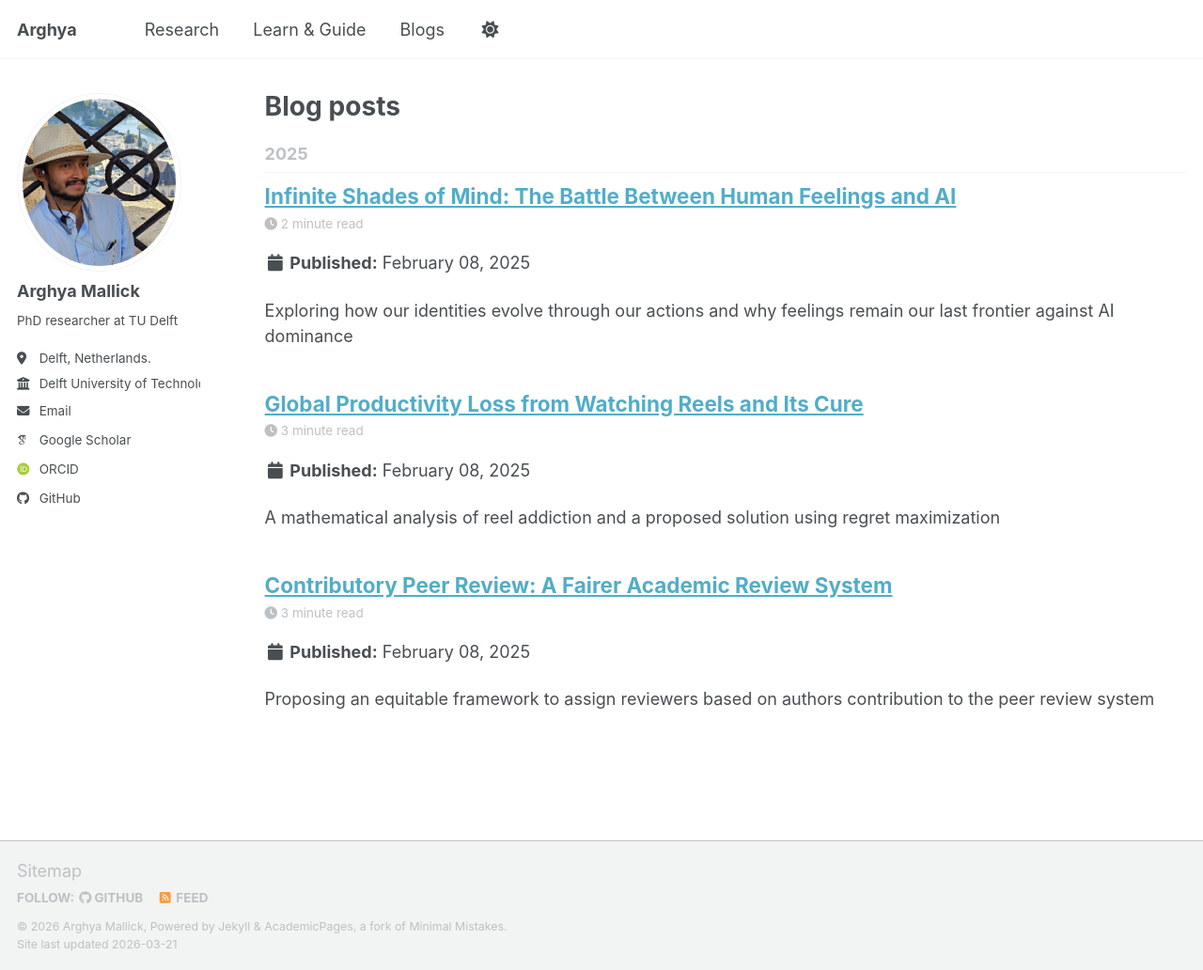
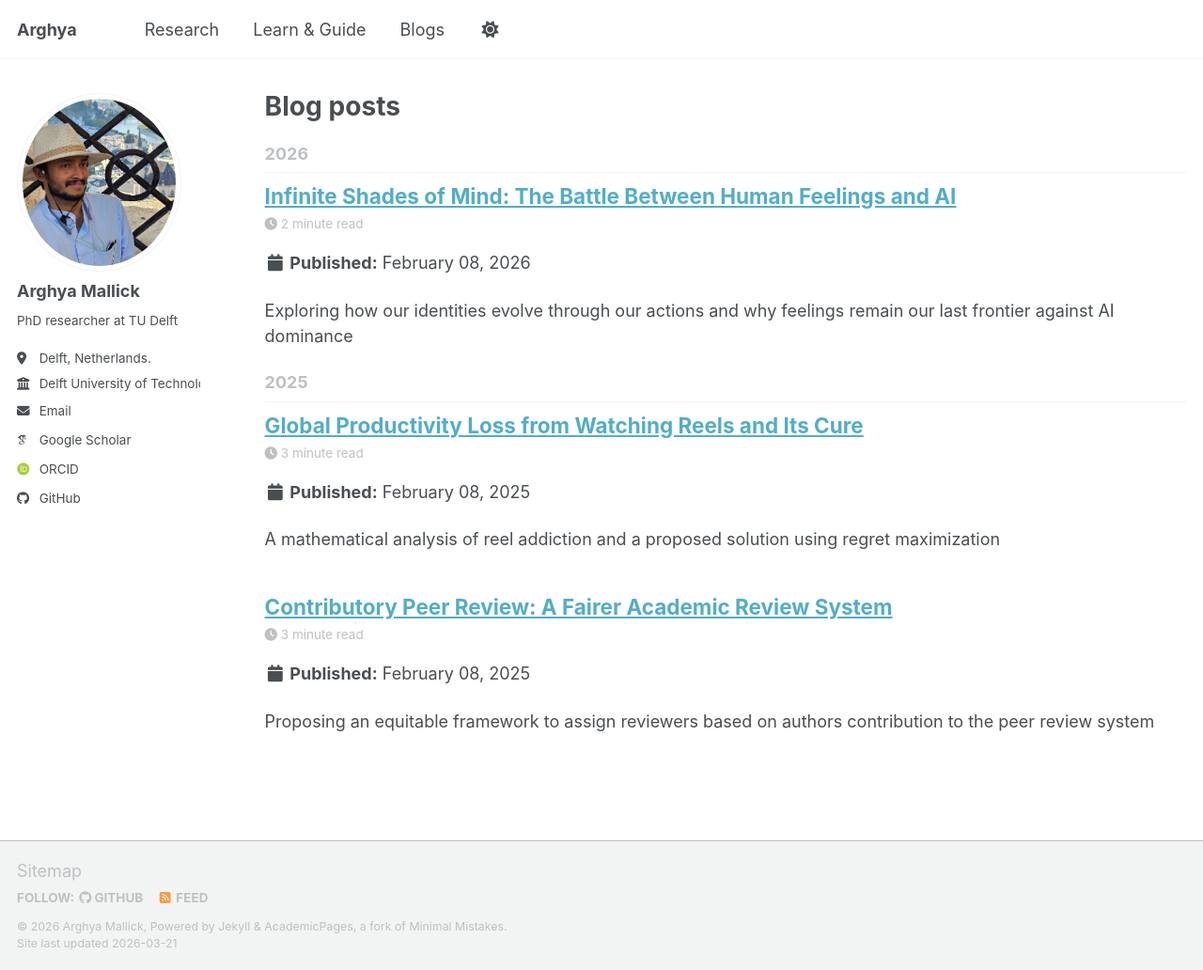
Before and after one commit to amallick-tudelft/amallick-tudelft.github.io, a Jekyll site: the page built from _pages/year-archive.html, in a window 1280 px wide and 1032 px high. Shown: the whole window at 94% size. Built offline with Jekyll 4.4.1, drawn with Linux system fonts in a browser that asks for light colours; some web fonts are replaced; a script bundle is joined from its source files by our own code; library files that are not in the unit come from our copies.

Commit message:
Update date and permalink for infinite shades post

````diff
--- a/_posts/2025-02-08-infinite-shades-of-mind.md
+++ b/_posts/2025-02-08-infinite-shades-of-mind.md
@@ -1,7 +1,7 @@
 ---
 title: 'Infinite Shades of Mind: The Battle Between Human Feelings and AI'
-date: 2025-02-08
-permalink: /posts/2025/02/infinite-shades-of-mind/
+date: 2026-02-08
+permalink: /posts/2026/02/infinite-shades-of-mind/
 tags:
   - philosophy
   - artificial-intelligence
@@ -52,6 +52,6 @@ The unfortunate thing is that no one came up with another powerful model that ca
 
 **Citation:**
 ```
-Mallick, A. (2025). Infinite Shades of Mind: The Battle Between Human Feelings and AI.
-Retrieved from https://amallick-tudelft.github.io/posts/2025/02/infinite-shades-of-mind/
+Mallick, A. (2026). Infinite Shades of Mind: The Battle Between Human Feelings and AI.
+Retrieved from https://amallick-tudelft.github.io/posts/2026/02/infinite-shades-of-mind/
 ```
````
